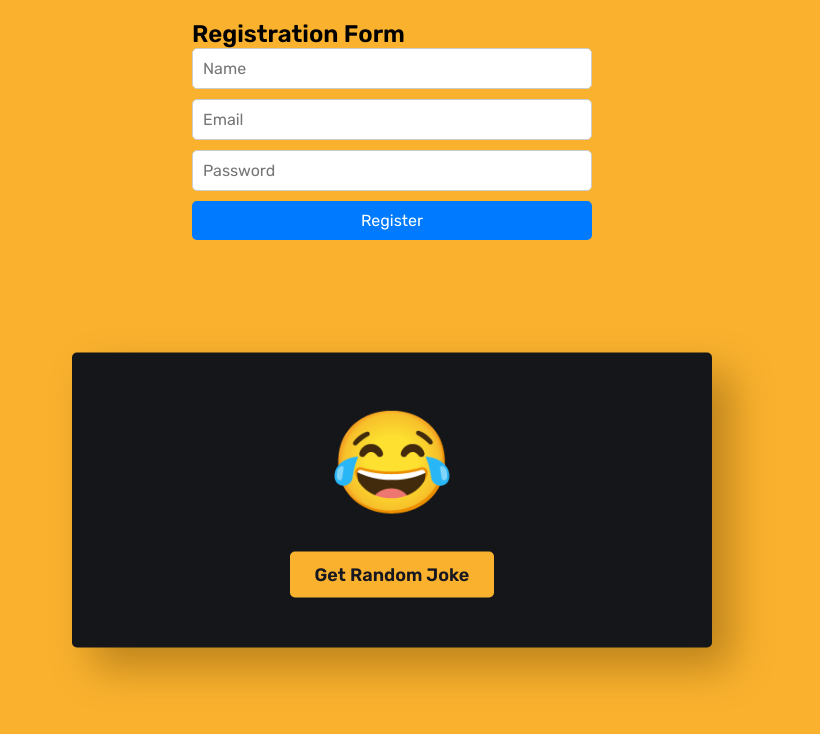
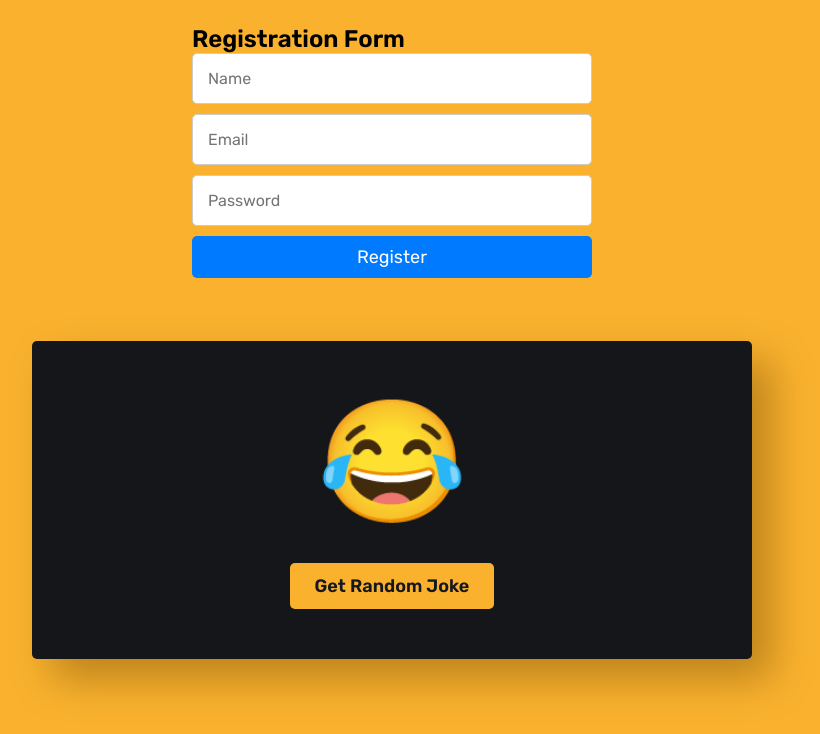
Before and after one commit to arsh2210/jokeGenerator, a plain HTML site: page index.html in a window 1280 px wide. Shown: the whole page, without its empty margins (248-1068 px from the left). Drawn offline with Linux system fonts and the light colour scheme; no server answers.

Commit message:
Update style.css

```diff
--- a/style.css
+++ b/style.css
@@ -8,7 +8,7 @@ body{
     background-color: #fab22e;
 }
 .wrapper{
-    width: 80vmin;
+    width: 90vmin;
     padding: 50px 40px;
     background-color: #15161a;
     position: absolute;
@@ -22,7 +22,7 @@ body{
 span{
     display: block;
     text-align: center;
-    font-size: 100px;
+    font-size: 120px;
 }
 p{
     font-size: 16px;
@@ -35,7 +35,7 @@ p{
     opacity: 0;
 }
 .fade{
-    opacity: 1;
+    opacity: 3;
     transition: opacity 1.5s;
 }
 button{
@@ -58,7 +58,7 @@ body {
 
   .form-container {
     text-align: left;
-    margin: 20px auto;
+    margin: 25px auto;
     max-width: 400px;
   }
 
@@ -68,7 +68,7 @@ body {
     display: block;
     width: 100%;
     margin-bottom: 10px;
-    padding: 10px;
+    padding: 15px;
     font-size: 16px;
     border: 1px solid #ccc;
     border-radius: 5px;
@@ -78,7 +78,7 @@ body {
     display: block;
     width: 100%;
     padding: 10px;
-    font-size: 16px;
+    font-size: 18px;
     background-color: #007bff;
     color: #fff;
     border: none;
```
